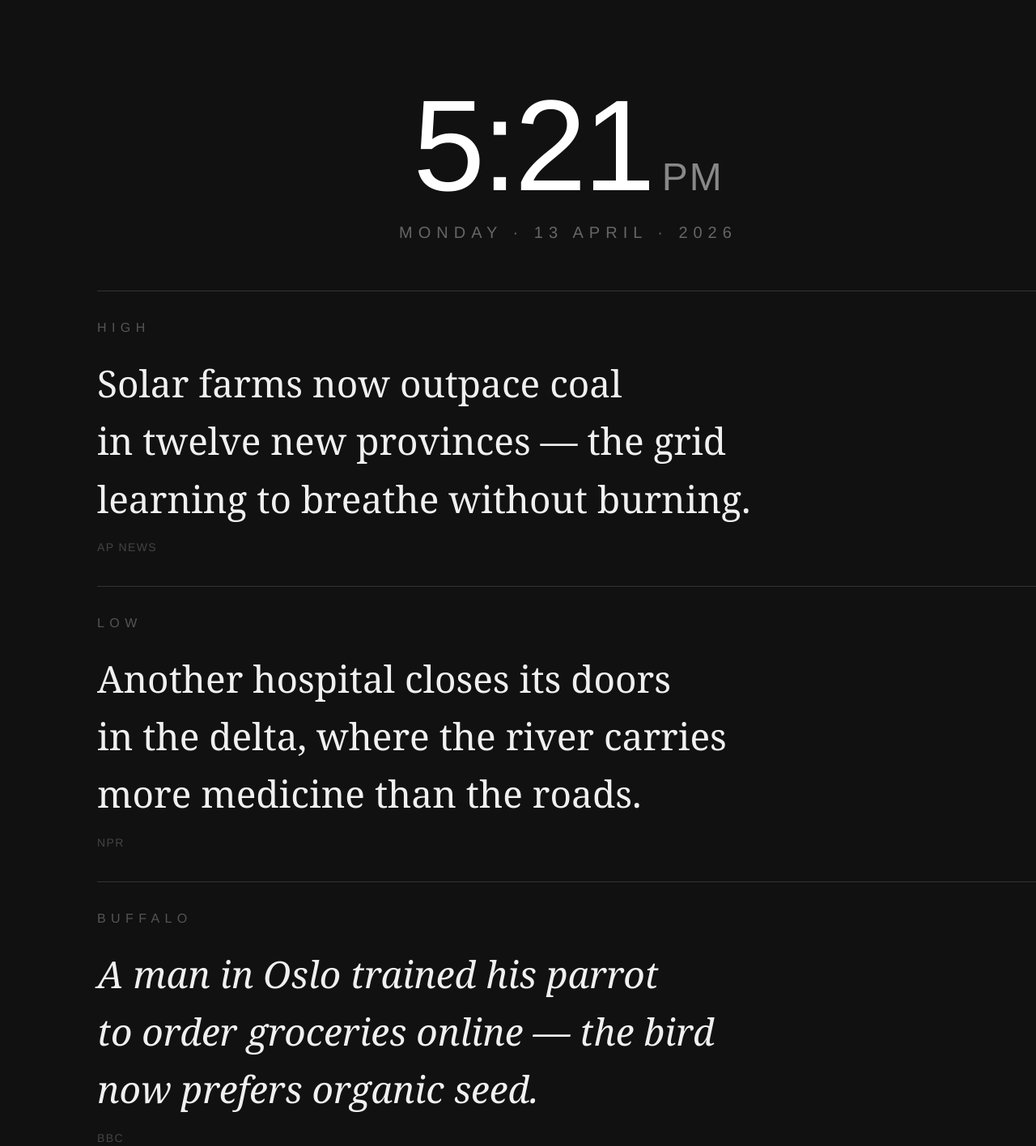
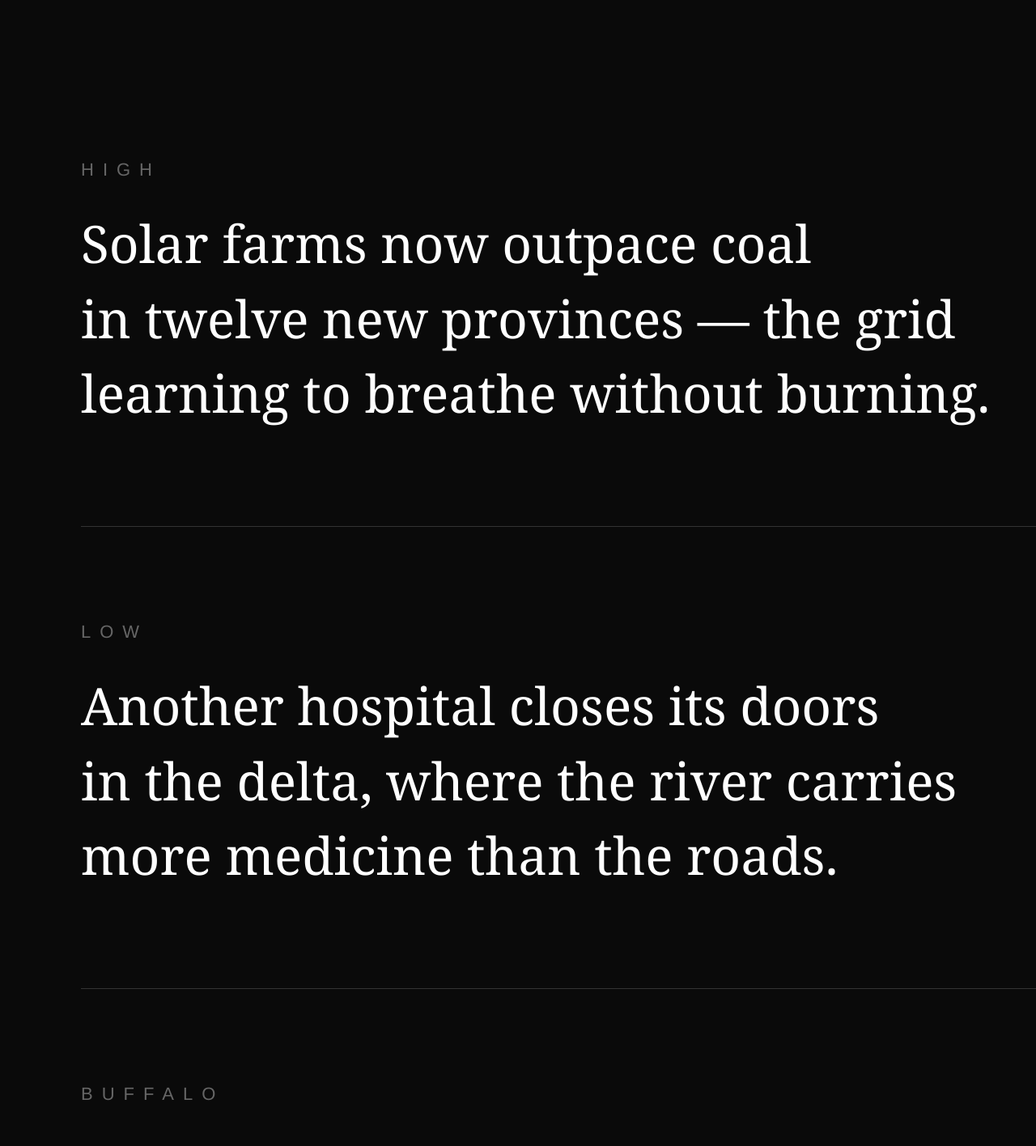
Before and after one commit to nh-entryway/frame-art, a Next.js app: page /poem in a window 1280 px wide. Shown: the top 1416 px of the page at 81% size. Built offline with nearby package versions, Linux system fonts and the light colour scheme.

Commit message:
No clock, bigger text, fill the frame

```diff
--- a/app/poem/page.js
+++ b/app/poem/page.js
@@ -1,168 +1,109 @@
 export const dynamic = 'force-dynamic';
 
 export default function PoemPage() {
-  // Force Eastern Time (server runs in UTC)
-  const now = new Date();
-  const eastern = new Date(now.toLocaleString('en-US', { timeZone: 'America/New_York' }));
-  const hour = eastern.getHours();
-  const minute = eastern.getMinutes();
-  const ampm = hour >= 12 ? 'PM' : 'AM';
-  const displayHour = hour % 12 || 12;
-  const displayMinute = minute.toString().padStart(2, '0');
-
-  const dayNames = ['SUNDAY', 'MONDAY', 'TUESDAY', 'WEDNESDAY', 'THURSDAY', 'FRIDAY', 'SATURDAY'];
-  const monthNames = ['JANUARY', 'FEBRUARY', 'MARCH', 'APRIL', 'MAY', 'JUNE', 'JULY', 'AUGUST', 'SEPTEMBER', 'OCTOBER', 'NOVEMBER', 'DECEMBER'];
-
-  const styles = {
-    canvas: {
+  return (
+    <div style={{
       width: '1404px',
       height: '1872px',
-      backgroundColor: '#111111',
+      backgroundColor: '#0a0a0a',
       color: '#ffffff',
-      fontFamily: '"Cormorant Garamond", Georgia, "Times New Roman", serif',
+      fontFamily: 'Georgia, "Times New Roman", serif',
       display: 'flex',
       flexDirection: 'column',
-      padding: '100px 120px 80px 120px',
+      justifyContent: 'space-between',
+      padding: '100px 100px',
       boxSizing: 'border-box',
-      position: 'relative',
-    },
-    timeBlock: {
-      textAlign: 'center',
-      marginBottom: '20px',
-    },
-    time: {
-      fontSize: '160px',
-      fontWeight: '200',
-      fontFamily: '"Helvetica Neue", Helvetica, Arial, sans-serif',
-      letterSpacing: '-4px',
-      lineHeight: '1',
+    }}>
+
+      {/* HIGH */}
+      <div style={{ flex: '1', display: 'flex', flexDirection: 'column', justifyContent: 'center' }}>
+        <div style={{
+          fontSize: '22px',
+          fontFamily: 'Helvetica, Arial, sans-serif',
+          fontWeight: '400',
+          letterSpacing: '0.5em',
+          color: '#666666',
+          marginBottom: '32px',
+        }}>
+          HIGH
+        </div>
+        <div style={{
+          fontSize: '64px',
+          fontWeight: '400',
+          lineHeight: '1.45',
           color: '#ffffff',
-    },
-    ampm: {
-      fontSize: '48px',
-      fontWeight: '200',
-      fontFamily: '"Helvetica Neue", Helvetica, Arial, sans-serif',
-      letterSpacing: '2px',
-      color: '#888888',
-      marginLeft: '12px',
-    },
-    dateText: {
-      fontSize: '20px',
-      fontFamily: '"Helvetica Neue", Helvetica, Arial, sans-serif',
-      fontWeight: '300',
-      letterSpacing: '0.35em',
-      color: '#666666',
-      marginTop: '16px',
-      textAlign: 'center',
-    },
-    rule: {
-      width: '100%',
-      height: '1px',
-      backgroundColor: '#333333',
-      margin: '40px 0 36px 0',
-    },
-    sectionLabel: {
-      fontSize: '16px',
-      fontFamily: '"Helvetica Neue", Helvetica, Arial, sans-serif',
-      fontWeight: '400',
-      letterSpacing: '0.4em',
-      color: '#555555',
-      marginBottom: '24px',
-      textTransform: 'uppercase',
-    },
-    poemText: {
-      fontSize: '46px',
-      fontWeight: '400',
-      lineHeight: '1.55',
-      color: '#f0f0f0',
-      margin: '0 0 0 0',
-    },
-    poemTextItalic: {
-      fontSize: '46px',
-      fontWeight: '400',
-      fontStyle: 'italic',
-      lineHeight: '1.55',
-      color: '#f0f0f0',
-      margin: '0 0 0 0',
-    },
-    source: {
-      fontSize: '14px',
-      fontFamily: '"Helvetica Neue", Helvetica, Arial, sans-serif',
-      fontWeight: '300',
-      color: '#444444',
-      marginTop: '16px',
-      letterSpacing: '0.1em',
-    },
-    footer: {
-      position: 'absolute',
-      bottom: '60px',
-      left: '120px',
-      right: '120px',
-      display: 'flex',
-      justifyContent: 'space-between',
-      alignItems: 'center',
-    },
-    footerText: {
-      fontSize: '14px',
-      fontFamily: '"Helvetica Neue", Helvetica, Arial, sans-serif',
-      fontWeight: '300',
-      letterSpacing: '0.2em',
-      color: '#333333',
-    },
-  };
-
-  return (
-    <div style={styles.canvas}>
-      {/* Time */}
-      <div style={styles.timeBlock}>
-        <span style={styles.time}>{displayHour}:{displayMinute}</span>
-        <span style={styles.ampm}>{ampm}</span>
-        <div style={styles.dateText}>
-          {dayNames[eastern.getDay()]} · {eastern.getDate()} {monthNames[eastern.getMonth()]} · {eastern.getFullYear()}
+        }}>
+          Solar farms now outpace coal<br />
+          in twelve new provinces — the grid<br />
+          learning to breathe without burning.
         </div>
       </div>
 
       {/* Rule */}
-      <div style={styles.rule} />
-
-      {/* HIGH */}
-      <div style={styles.sectionLabel}>HIGH</div>
-      <div style={styles.poemText}>
-        Solar farms now outpace coal<br />
-        in twelve new provinces — the grid<br />
-        learning to breathe without burning.
-      </div>
-      <div style={styles.source}>AP NEWS</div>
-
-      {/* Rule */}
-      <div style={styles.rule} />
+      <div style={{
+        width: '100%',
+        height: '1px',
+        backgroundColor: '#333333',
+        margin: '20px 0',
+      }} />
 
       {/* LOW */}
-      <div style={styles.sectionLabel}>LOW</div>
-      <div style={styles.poemText}>
+      <div style={{ flex: '1', display: 'flex', flexDirection: 'column', justifyContent: 'center' }}>
+        <div style={{
+          fontSize: '22px',
+          fontFamily: 'Helvetica, Arial, sans-serif',
+          fontWeight: '400',
+          letterSpacing: '0.5em',
+          color: '#666666',
+          marginBottom: '32px',
+        }}>
+          LOW
+        </div>
+        <div style={{
+          fontSize: '64px',
+          fontWeight: '400',
+          lineHeight: '1.45',
+          color: '#ffffff',
+        }}>
           Another hospital closes its doors<br />
           in the delta, where the river carries<br />
           more medicine than the roads.
         </div>
-      <div style={styles.source}>NPR</div>
+      </div>
 
       {/* Rule */}
-      <div style={styles.rule} />
+      <div style={{
+        width: '100%',
+        height: '1px',
+        backgroundColor: '#333333',
+        margin: '20px 0',
+      }} />
 
       {/* BUFFALO */}
-      <div style={styles.sectionLabel}>BUFFALO</div>
-      <div style={styles.poemTextItalic}>
+      <div style={{ flex: '1', display: 'flex', flexDirection: 'column', justifyContent: 'center' }}>
+        <div style={{
+          fontSize: '22px',
+          fontFamily: 'Helvetica, Arial, sans-serif',
+          fontWeight: '400',
+          letterSpacing: '0.5em',
+          color: '#666666',
+          marginBottom: '32px',
+        }}>
+          BUFFALO
+        </div>
+        <div style={{
+          fontSize: '64px',
+          fontWeight: '400',
+          fontStyle: 'italic',
+          lineHeight: '1.45',
+          color: '#ffffff',
+        }}>
           A man in Oslo trained his parrot<br />
           to order groceries online — the bird<br />
           now prefers organic seed.
         </div>
-      <div style={styles.source}>BBC</div>
+      </div>
 
-      {/* Footer */}
-      <div style={styles.footer}>
-        <span style={styles.footerText}>HIGH LOW BUFFALO</span>
-        <span style={styles.footerText}>AP · NPR · BBC</span>
-      </div>
     </div>
   );
 }
```
Lines whose indentation alone changed are shown as unchanged.
